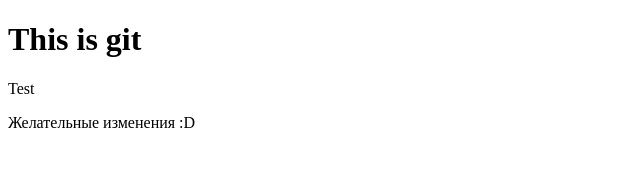
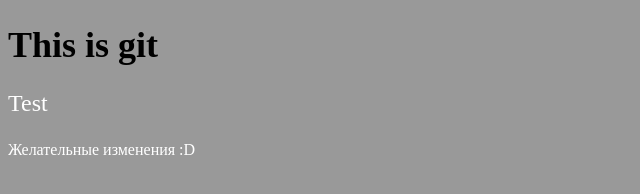
Before and after one commit to sanata713/git-test, a plain HTML site: page index.html in a window 1280 px wide. Shown: the whole page, without its empty margins (0-640 px from the left). Drawn offline with Linux system fonts and the light colour scheme.

Commit message:
Fourth commit

```diff
--- a/css/main.css
+++ b/css/main.css
@@ -1,7 +1,13 @@
 body {
-    background: #777;
+    background: #999;
+    color: #fff;
+}
+
+h1 {
+    font-size: 36px;
+    color: #000;
 }
 
 p {
-    font-size: 18px;
+    font-size: 24px;
 }
--- a/index.html
+++ b/index.html
@@ -1,8 +1,9 @@
 <!DOCTYPE html>
-<html lang="en">
+<html lang="ru">
 <head>
     <meta charset="UTF-8">
     <title>Git start project</title>
+    <link rel="stylesheet" href="css/main.css">
 </head>
 <body>
 
```
